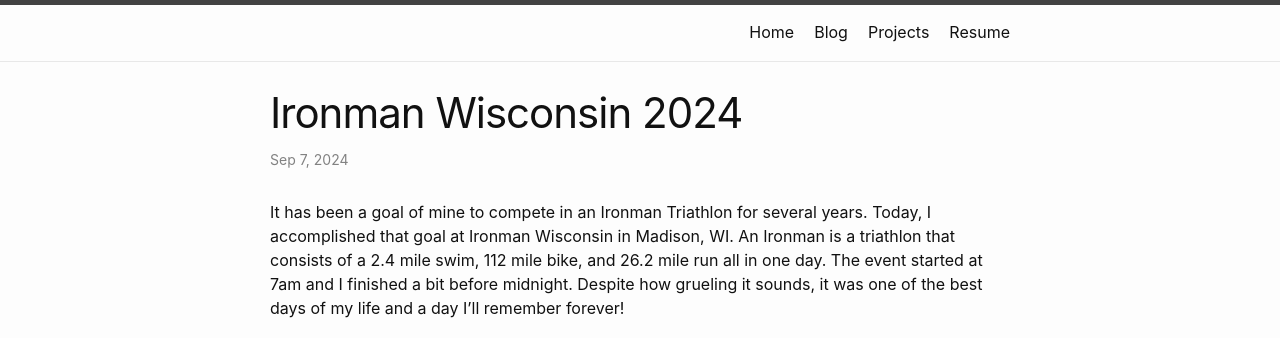
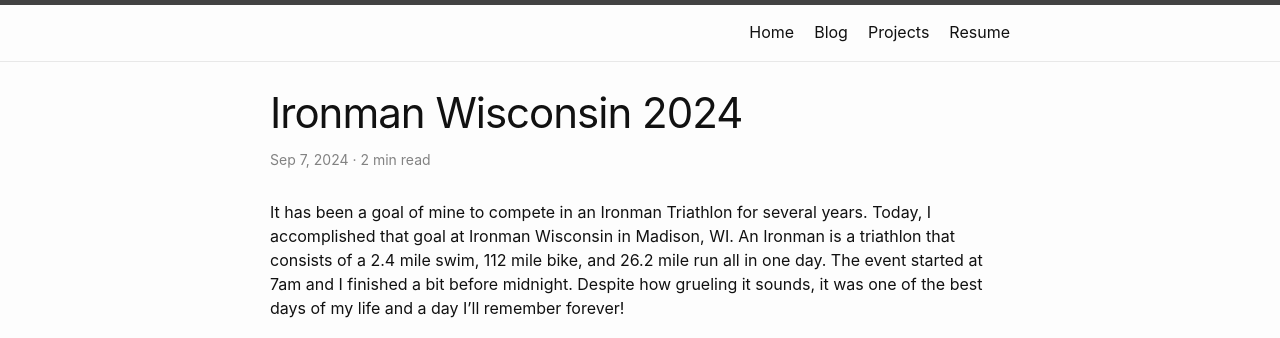
Before and after one commit to samkravitz/kravitz.dev, a Jekyll site: the page built from _posts/2024-09-07-ironman-wisconsin-2024.md, in a window 1280 px wide. Shown: the top 338 px of the page. Built offline with Jekyll 4.4.1, drawn with Linux system fonts in a browser that asks for light colours.

Commit message:
Add read time to blog posts

```diff
--- /dev/null
+++ b/_includes/read-time.html
@@ -0,0 +1,8 @@
+{% capture words %}
+{{ include.content | strip_html | number_of_words }}
+{% endcapture %}
+{% assign words = words | times: 1 %}
+{% assign read_time = words | divided_by: 180 | plus: 1 %}
+<span class="read-time" title="Estimated read time">
+    {{ read_time }} min read
+</span>
--- a/_layouts/post.html
+++ b/_layouts/post.html
@@ -10,6 +10,11 @@
         {%- assign date_format = site.minima.date_format | default: "%b %-d, %Y" -%}
         {{ page.date | date: date_format }}
       </time>
+
+      ·
+
+      {% include read-time.html content=page.content %}
+
       {%- if page.author -%}
         • <span itemprop="author" itemscope itemtype="http://schema.org/Person"><span class="p-author h-card" itemprop="name">{{ page.author }}</span></span>
       {%- endif -%}</p>
```
